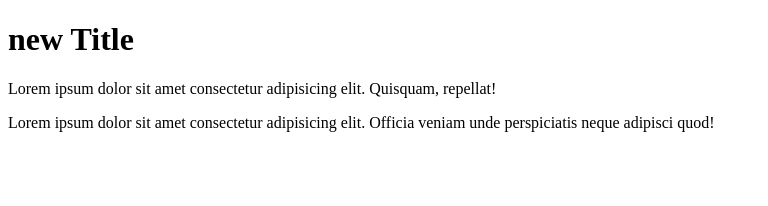
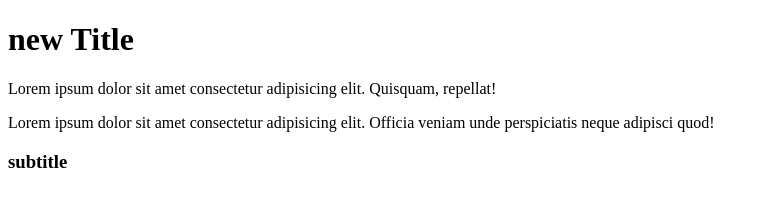
Before and after one commit to Zhale23/git-prueba, a plain HTML site: page index.html in a window 1280 px wide. Shown: the whole page, without its empty margins (0-768 px from the left). Drawn offline with Linux system fonts and the light colour scheme.

Commit message:
se agregó subtitulo al index

```diff
--- a/index.html
+++ b/index.html
@@ -9,5 +9,7 @@
     <h1>new Title</h1>
     <p>Lorem ipsum dolor sit amet consectetur adipisicing elit. Quisquam, repellat!</p>
     <p>Lorem ipsum dolor sit amet consectetur adipisicing elit. Officia veniam unde perspiciatis neque adipisci quod!</p>
+
+    <h3>subtitle</h3>
 </body>
 </html>
```
